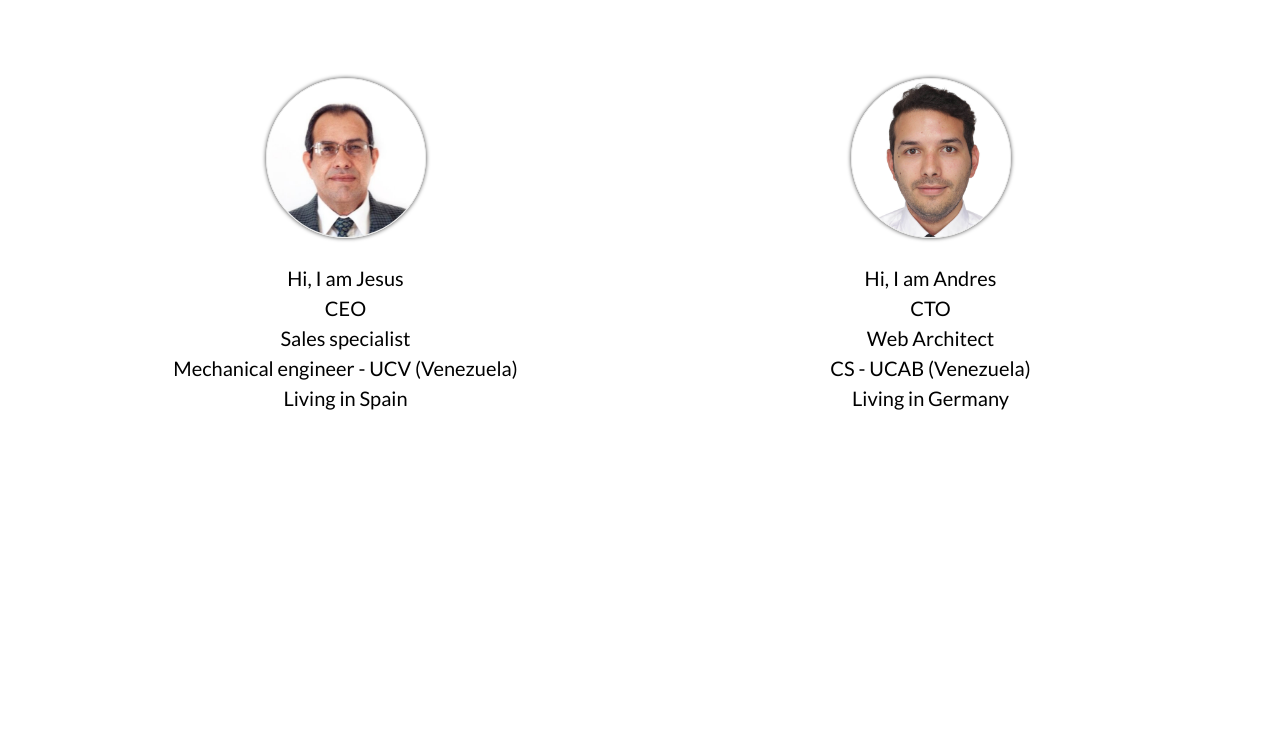
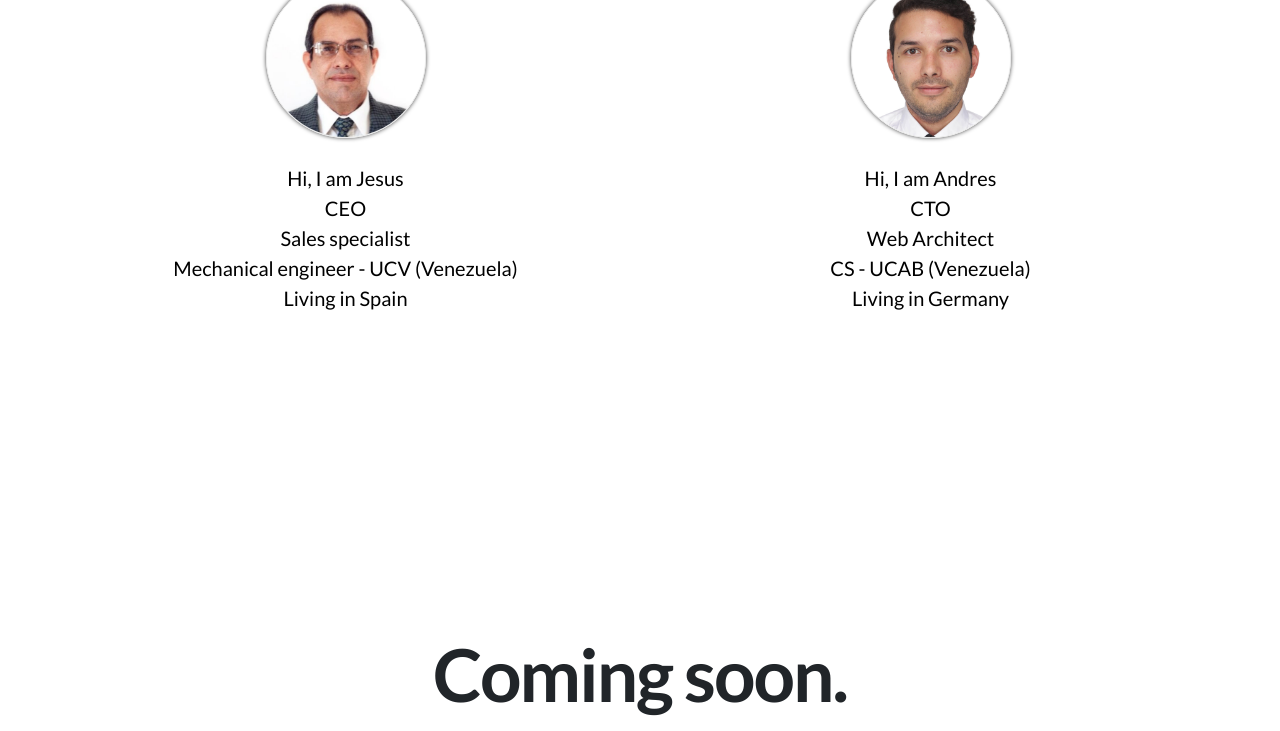
Before and after one commit to andreseloysv/digystar, a website: page src/team.html in a window 1280 px wide. Shown: the part 464-1195 px from the top of the page. Drawn offline with nearby package versions, Linux system fonts and the light colour scheme.

```diff
--- a/src/css/style/customStyle.css
+++ b/src/css/style/customStyle.css
@@ -597,6 +597,9 @@
   html {
     font-size: 20px;
   }
+  #team-feature{
+    margin-top: 0;
+  }
   .navbar-link-container{
     display: block;
   }
```
